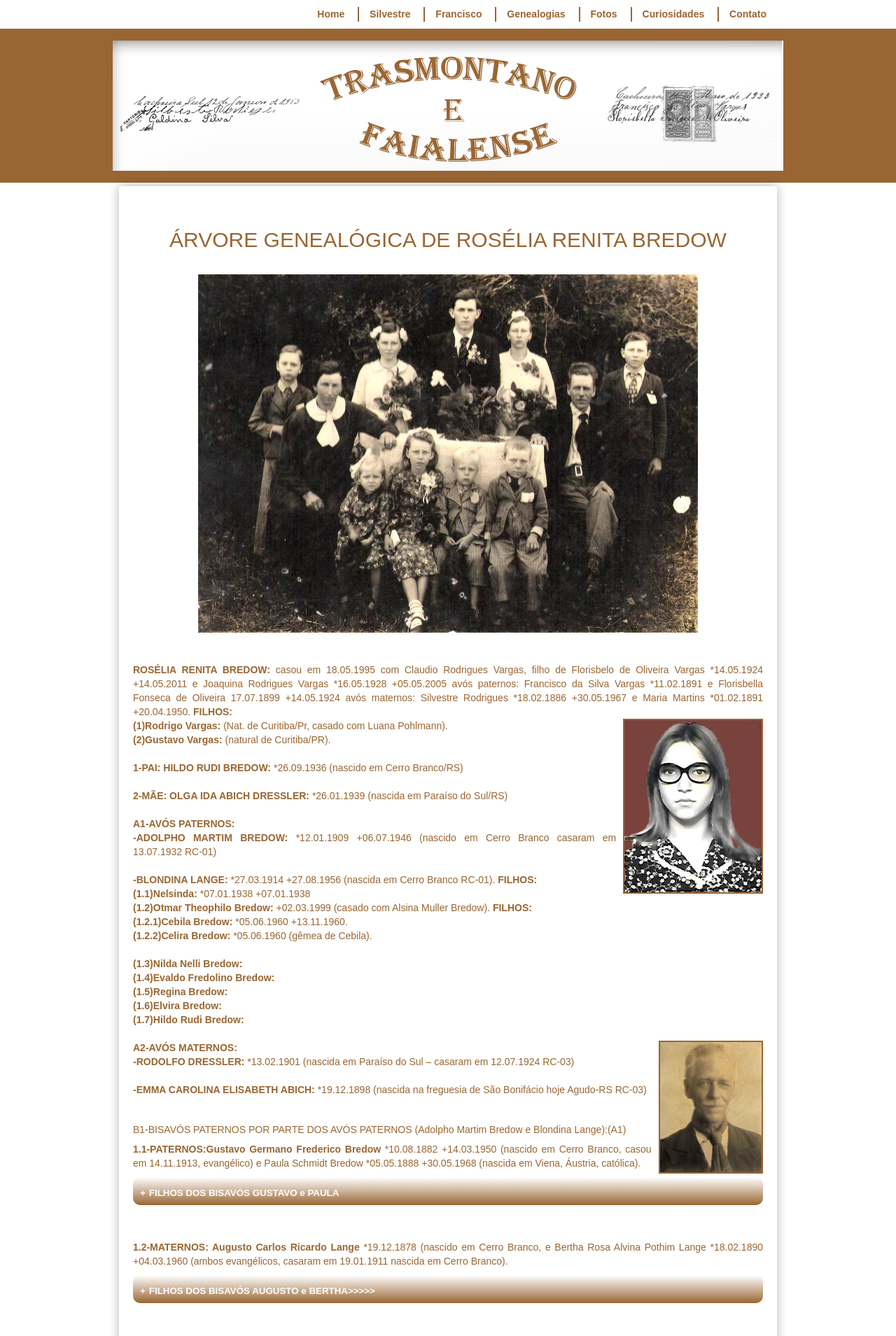
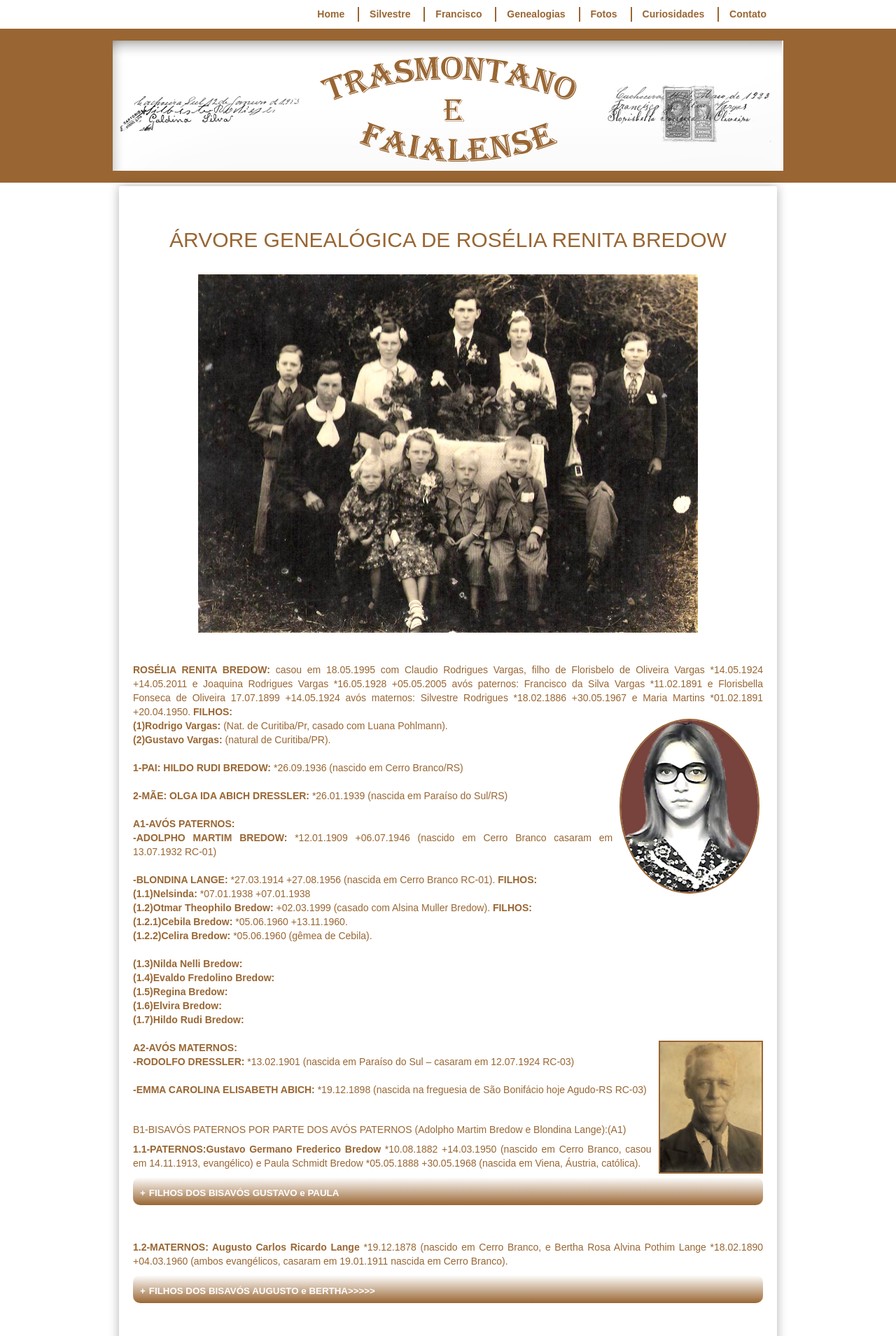
Before and after one commit to claudiovargas1955/claudiovargas1955.github.io, a Jekyll site: the page built from _pages/arvore-genealogica-de-roselia-renita-bredow.html, in a window 1280 px wide. Shown: the top 1909 px of the page at 70% size. Built offline with Jekyll 4.4.1, drawn with Linux system fonts in a browser that asks for light colours; some web fonts are replaced.

Commit message:
Update arvore-genealogica-de-roselia-renita-bredow.html

```diff
--- a/_pages/arvore-genealogica-de-roselia-renita-bredow.html
+++ b/_pages/arvore-genealogica-de-roselia-renita-bredow.html
@@ -66,6 +66,11 @@ h1{font-size:24px;
 .dir{border:#996633 solid 2px;
        margin-left:10px;
     }
+
+     .dir1{border:#996633 solid 2px;
+            border-radius: 100%;
+            margin-left:10px;
+            margin-right: 5px;
 </style>
 
 <h2>ÁRVORE GENEALÓGICA DE ROSÉLIA RENITA BREDOW</h2><br/>
@@ -76,7 +81,7 @@ h1{font-size:24px;
 +14.05.2011 e Joaquina Rodrigues Vargas *16.05.1928 +05.05.2005 avós paternos: Francisco da Silva Vargas *11.02.1891 e Florisbella
 Fonseca de Oliveira 17.07.1899 +14.05.1924 avós maternos: Silvestre Rodrigues *18.02.1886 +30.05.1967 e Maria Martins *01.02.1891
 +20.04.1950.<b> FILHOS:</b><br/>
-  <img class="dir" style="float:right"; src="/images/ROSÉLIA 13 ANOS.png"; height="250px"; title="Rosélia 1975";/>
+  <img class="dir1" style="float:right"; src="/images/ROSÉLIA 13 ANOS.png"; height="250px"; title="Rosélia 1975";/>
 <b>(1)Rodrigo Vargas:</b>  (Nat. de Curitiba/Pr, casado com Luana Pohlmann).<br/>
 <b>(2)Gustavo Vargas:</b> (natural de Curitiba/PR).<br/><br/>
 
```
